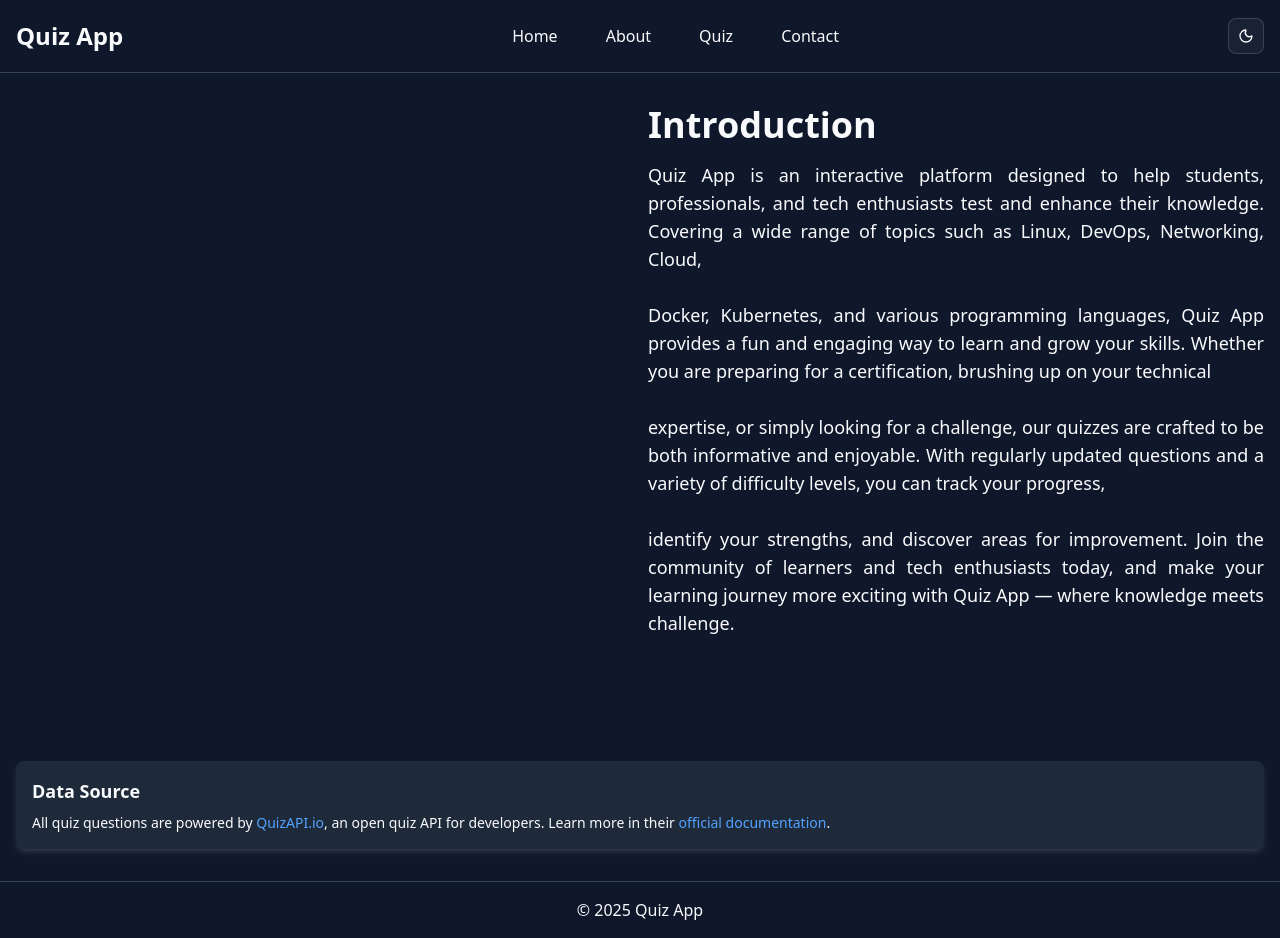
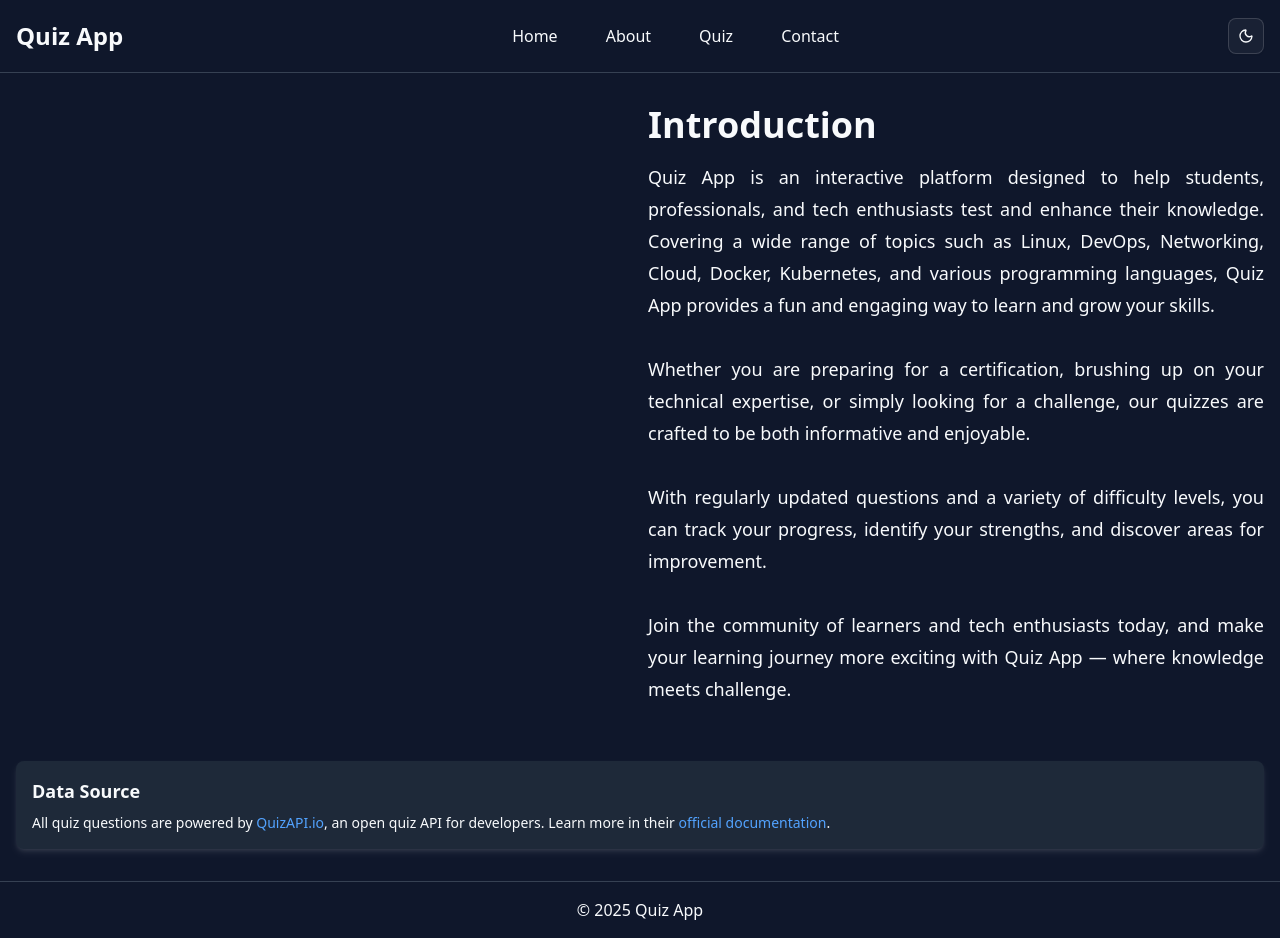
Before and after one commit to Ghifariezra/quiz-app, a React (Vite) app: page /about in a window 1280 px wide. Built offline with nearby package versions, Linux system fonts and the light colour scheme.

Commit message:
UPDATE : Quiz Pages

```diff
--- a/src/components/contents/about.tsx
+++ b/src/components/contents/about.tsx
@@ -1,4 +1,4 @@
-import { AboutLayout } from '@/components/layouts/about';
+import { HomeLayout } from '@/components/layouts/home';
 import { motion } from 'motion/react';
 import { memo } from 'react';
 import { Link } from 'react-router-dom';
@@ -6,7 +6,7 @@ import { Link } from 'react-router-dom';
 function AboutContents() {
 	const AboutIntroduction = 'Introduction';
 	return (
-		<AboutLayout>
+		<HomeLayout id="about" className="py-8">
 			<div className="flex flex-col gap-4">
 				<div className="grid  sm:grid-cols-2 gap-4 h-full">
 					<motion.div
@@ -38,13 +38,13 @@ function AboutContents() {
 							</h1>
 							<p className="description sm:!text-justify">
 								Quiz App is an interactive platform designed to help students, professionals, and tech enthusiasts test and enhance their knowledge. Covering a wide range of topics such as Linux, DevOps, Networking, Cloud,
+								Docker, Kubernetes, and various programming languages, Quiz App provides a fun and engaging way to learn and grow your skills.
 								<br /> <br />
-								Docker, Kubernetes, and various programming languages, Quiz App provides a fun and engaging way to learn and grow your skills. Whether you are preparing for a certification, brushing up on your technical
+								Whether you are preparing for a certification, brushing up on your technical expertise, or simply looking for a challenge, our quizzes are crafted to be both informative and enjoyable.
 								<br /> <br />
-								expertise, or simply looking for a challenge, our quizzes are crafted to be both informative and enjoyable. With regularly updated questions and a variety of difficulty levels, you can track your progress,
+								With regularly updated questions and a variety of difficulty levels, you can track your progress, identify your strengths, and discover areas for improvement.
 								<br /> <br />
-								identify your strengths, and discover areas for improvement. Join the community of learners and tech enthusiasts today, and make your learning journey more exciting with Quiz App — where knowledge meets
-								challenge.
+								Join the community of learners and tech enthusiasts today, and make your learning journey more exciting with Quiz App — where knowledge meets challenge.
 							</p>
 						</div>
 					</div>
@@ -68,7 +68,7 @@ function AboutContents() {
 					</p>
 				</motion.div>
 			</div>
-		</AboutLayout>
+		</HomeLayout>
 	);
 }
 
--- a/src/components/contents/categories.tsx
+++ b/src/components/contents/categories.tsx
@@ -1,4 +1,4 @@
-import { CategoriesLayout } from '@/components/layouts/categories';
+import { HomeLayout } from '@/components/layouts/home';
 import { motion } from 'motion/react';
 import { memo } from 'react';
 import { Link } from 'react-router-dom';
@@ -91,7 +91,7 @@ function QuizContents() {
 	}, [dropdown]);
 
 	return (
-		<CategoriesLayout>
+		<HomeLayout id="categories" className='py-8'>
 			<div className="flex flex-col sm:grid sm:grid-cols-4 gap-4">
 				<div className="sm:col-span-1 flex flex-col gap-4 sm:gap-8">
 					<h2 className="text-lg sm:text-2xl font-bold">Difficulty:</h2>
@@ -144,7 +144,7 @@ function QuizContents() {
 					<ImageGroups difficulty={diff} />
 				</div>
 			</div>
-		</CategoriesLayout>
+		</HomeLayout>
 	);
 }
 
--- a/src/components/contents/contact.tsx
+++ b/src/components/contents/contact.tsx
@@ -1,12 +1,12 @@
-import {ContactLayout} from '@/components/layouts/contact';
+import { HomeLayout } from '@/components/layouts/home';
 // import { motion } from 'motion/react';
 import { memo } from 'react';
 
 function Contents() {
 	return (
-		<ContactLayout>
+		<HomeLayout id="contact" className='py-8'>
 			<h1>Contact</h1>
-		</ContactLayout>
+		</HomeLayout>
 	);
 }
 
--- a/src/components/contents/quiz.tsx
+++ b/src/components/contents/quiz.tsx
@@ -1,15 +1,22 @@
-import { QuizLayout } from '@/components/layouts/quiz';
+import { HomeLayout } from '@/components/layouts/home';
 // import { motion } from 'motion/react';
 // import { Link } from 'react-router-dom';
 import { memo } from 'react';
 import { useSearchParams } from 'react-router-dom';
+// import { useQuery } from '@tanstack/react-query';
 
 function QuizContents() {
 	const [searchParams] = useSearchParams();
+	const {category, difficulty} = Object.fromEntries(searchParams);
+	console.log(category, difficulty);
+
 	return (
-		<QuizLayout>
+		<HomeLayout id="quiz" className="py-8">
 			<h1>Quiz {searchParams.get('category')}</h1>
-		</QuizLayout>
+			{/* Progress */}
+			{/* Questions */}
+			{/* Answers */}
+		</HomeLayout>
 	);
 }
 
--- a/src/components/layouts/about.tsx
+++ /dev/null
@@ -1,9 +0,0 @@
-import { motion } from 'motion/react';
-
-export function AboutLayout({ children }: { children: React.ReactNode }) {
-	return (
-		<motion.section initial={{ opacity: 0 }} animate={{ opacity: 1 }} transition={{ duration: 3 }} className="min-h-screen px-4 py-8" id="about">
-			{children}
-		</motion.section>
-	);
-}
--- a/src/components/layouts/categories.tsx
+++ /dev/null
@@ -1,9 +0,0 @@
-import { motion } from 'motion/react';
-
-export function CategoriesLayout({ children }: { children: React.ReactNode }) {
-	return (
-		<motion.section initial={{ opacity: 0 }} animate={{ opacity: 1 }} transition={{ duration: 3 }} className="min-h-screen px-4 py-8" id="quiz">
-			{children}
-		</motion.section>
-	);
-}
--- a/src/components/layouts/contact.tsx
+++ /dev/null
@@ -1,9 +0,0 @@
-import { motion } from 'motion/react';
-
-export function ContactLayout({ children }: { children: React.ReactNode }) {
-	return (
-		<motion.section initial={{ opacity: 0 }} animate={{ opacity: 1 }} transition={{ duration: 3 }} className="min-h-screen px-4 py-8" id="contact">
-			{children}
-		</motion.section>
-	);
-}
--- a/src/components/layouts/home.tsx
+++ b/src/components/layouts/home.tsx
@@ -1,8 +1,8 @@
 import { motion } from 'motion/react';
 
-export function HomeLayout({ children }: { children: React.ReactNode }) {
+export function HomeLayout({ children, id="home", className="4" }: { children: React.ReactNode, id: string, className?: string }) {
 	return (
-		<motion.section initial={{ opacity: 0 }} animate={{ opacity: 1 }} transition={{ duration: 3 }} className="min-h-screen p-4" id="home">
+		<motion.section initial={{ opacity: 0 }} animate={{ opacity: 1 }} transition={{ duration: 3 }} className={`min-h-screen px-4 ${className}`} id={id}>
 			{children}
 		</motion.section>
 	);
--- a/src/components/layouts/main.tsx
+++ b/src/components/layouts/main.tsx
@@ -1,6 +1,7 @@
 import Header from '@/components/shared/header.tsx';
 import Footer from '@/components/shared/footer.tsx';
 import { Outlet } from 'react-router-dom';
+
 
 export default function MainLayout() {
 	return (
--- a/src/components/layouts/quiz.tsx
+++ /dev/null
@@ -1,9 +0,0 @@
-import { motion } from 'motion/react';
-
-export function QuizLayout({ children }: { children: React.ReactNode }) {
-	return (
-		<motion.section initial={{ opacity: 0 }} animate={{ opacity: 1 }} transition={{ duration: 3 }} className="min-h-screen px-4 py-8" id="quiz">
-			{children}
-		</motion.section>
-	);
-}
--- a/src/index.css
+++ b/src/index.css
@@ -133,7 +133,7 @@
     @apply text-xl sm:text-2xl lg:text-4xl font-bold text-center sm:text-start;
   }
   .description{
-    @apply text-sm lg:text-lg text-center sm:text-start
+    @apply text-sm/8 lg:text-lg/8 text-center sm:text-start
   }
   .field-about {
     @apply flex flex-col gap-4;
```
